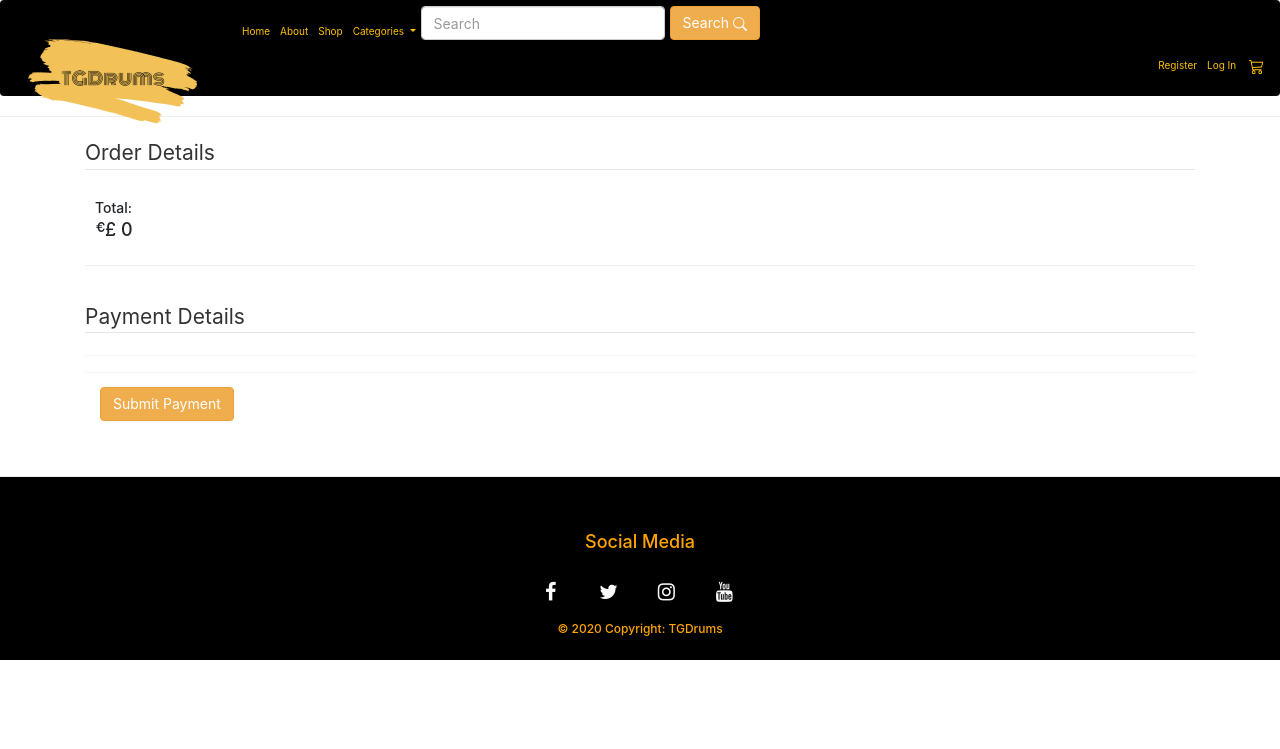
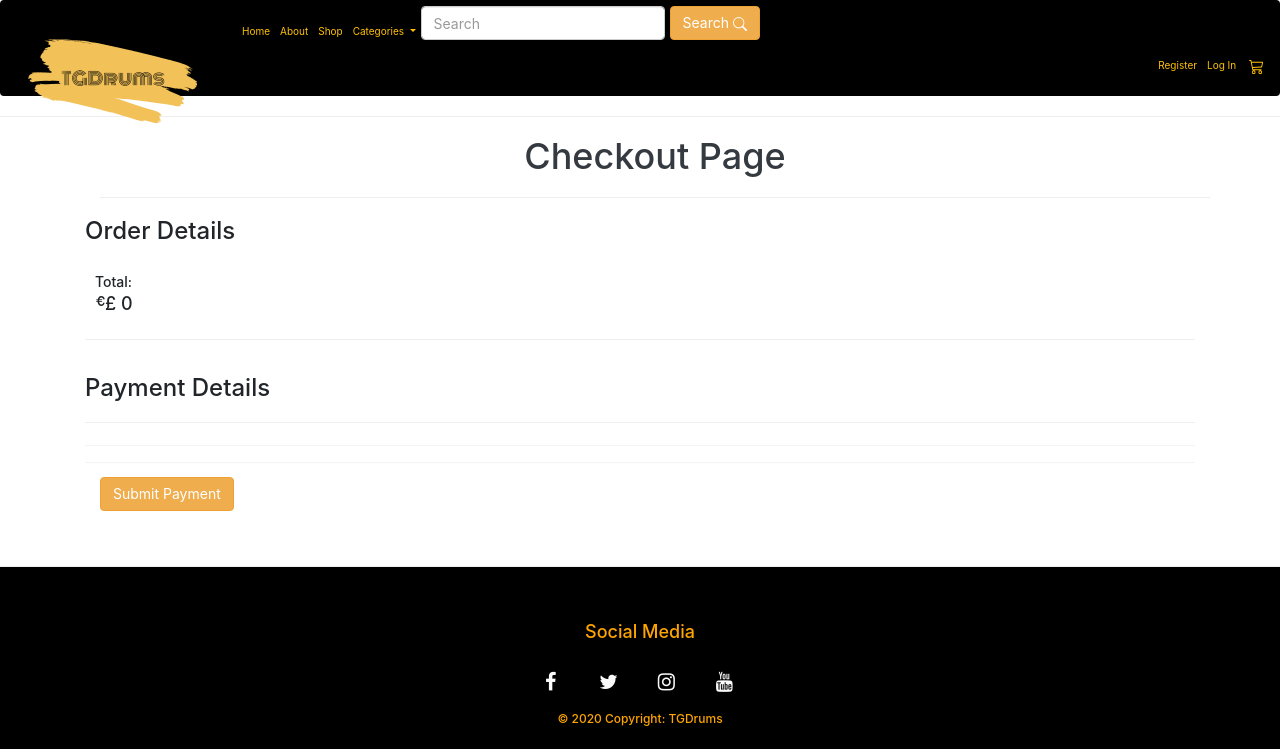
Before and after one commit to IchaTreasure/TGDrums, a Django app: template checkout/templates/checkout.html in a window 1280 px wide. Shown: the top 749 px of the page. Run offline with Django 3.2, Linux system fonts and the light colour scheme; the template is opened without the code that fills it, so the values that code supplies are empty; some libraries are stand-ins or nearby versions.

Commit message:
fixing travis

```diff
--- a/checkout/templates/checkout.html
+++ b/checkout/templates/checkout.html
@@ -14,7 +14,18 @@
 {% endblock %}
 
 {% block content %}
- <legend>Order Details</legend>
+<!-- Checkout Page Header -->
+<div class="container h-100">
+    <div class="d-flex h-100 text-center align-items-center">
+        <div class="w-100 text-dark">
+            <h1>Checkout Page</h1>
+            <hr>
+        </div>
+    </div>
+</div>
+
+<!-- Cart Items Section -->
+<h3>Order Details</h3>
 <div class="row row-flex">
     {% for item in cart_items %}
     <div class="col-lg-4 col-md-6 mb-4 panel panel-default">
@@ -24,7 +35,6 @@
             <br>
             <div class="caption">
                 <h5 style="margin-left: 15px;">{{ item.product.name }}</h5>
-                    <!--<p class="product-description">{{ item.product.description }}</p>-->
                 <p style="margin-left: 15px;">Quantity: x{{ item.quantity }}</p>
                 <h6 style="margin-left: 15px;">£ {{ item.product.price }}</h6>
             </div>
@@ -33,19 +43,22 @@
     {% endfor %}
 </div>
 
+<!-- Price Summary Section -->
 <div class="row" style="margin-left: 10px;">
     <h5>Total:</h5>
 </div>
-
 <div class="row" style="margin-left: 10px;">
-    <p><span class="glyphicon glyphicon-euro" aria-hidden="true"></span> <h4>£ {{ total }}</h4></p>
+    <p><span class="glyphicon glyphicon-euro" aria-hidden="true"></span>
+        <h4>£ {{ total }}</h4>
+    </p>
 </div>
 <hr>
 <br>
 
-
+<!-- Stripe payment section -->
 <form role="form" method="post" id="payment-form" action="{% url 'checkout' %}">
-    <legend>Payment Details</legend>
+    <h3>Payment Details</h3>
+    <hr>
 
     <div id="credit-card-errors" style="display: none;">
         <div class="alert-message block-message error" id="stripe-error-message"></div>
@@ -64,6 +77,4 @@
         <input class=" btn btn-warning" id="submit_payment_btn" name="commit" type="submit" value="Submit Payment">
     </div>
 </form>
-
-
 {% endblock %}
--- a/products/templates/products.html
+++ b/products/templates/products.html
@@ -1,4 +1,7 @@
-{% extends 'base.html' %} {% block content %}
+{% extends 'base.html' %}
+{% block content %}
+
+<!-- Product page Header -->
 <div class="container h-100">
     <div class="d-flex h-100 text-center align-items-center">
         <div class="w-100 text-dark">
@@ -8,6 +11,7 @@
     </div>
 </div>
 
+ <!-- All Products Displayed -->
 <div class="row row-flex">
     {% for product in products %}
     <div class="col-lg-3 col-md-6 mb-4 panel panel-default">
--- a/requirements.txt
+++ b/requirements.txt
@@ -11,7 +11,7 @@ env==0.1.0
 gunicorn==20.0.4
 idna==2.9
 jmespath==0.10.0
-Pillow==7.1.2
+pillow
 psycopg2==2.8.5
 python-dateutil==2.8.1
 pytz==2020.1
--- a/reviews/templates/reviewdetails.html
+++ b/reviews/templates/reviewdetails.html
@@ -12,10 +12,6 @@
                     <br>
                     <p><span class="boldtext">Published on:</span> {{ post.published_date }} </p>
                     <p><span class="boldtext">Views:</span> {{post.views}}</p>
-                    <!--{% if user.is_authenticated %}
-                    <a href="{% url 'get_posts' %}" class="btn btn-default">Back to Blog</a>
-                    <a href="{% url 'edit_post' post.id %}" class="btn btn-default">Edit Post</a>
-                    {% endif %}-->
                     <hr>
                 </div>
             </div>
--- a/templates/base.html
+++ b/templates/base.html
@@ -44,6 +44,7 @@
 </head>
 
 <body style="background-color: #ffffff;">
+    <!-- Navbar -->
     <nav class="navbar navbar-expand-lg navbar-dark navbar-fixed" style="background-color: #000000;">
         <a class="navbar-brand" href="/">
                 <img src="/media/images/tgdrums.png"></img>
@@ -134,6 +135,7 @@
     </div>
     {% endif %}
 
+    <!-- Main Body -->
     <div class="container">
         {% block content %} {% endblock %}
     </div>
```
Also changed, not shown: cart/templates/cart.html (+11 -6 lines), home/templates/about.html (+19 -20 lines), home/templates/home.html (+13 -4 lines), products/templates/productdetail.html (+15 -27 lines), 1 other file. Lines whose indentation alone changed are shown as unchanged.
